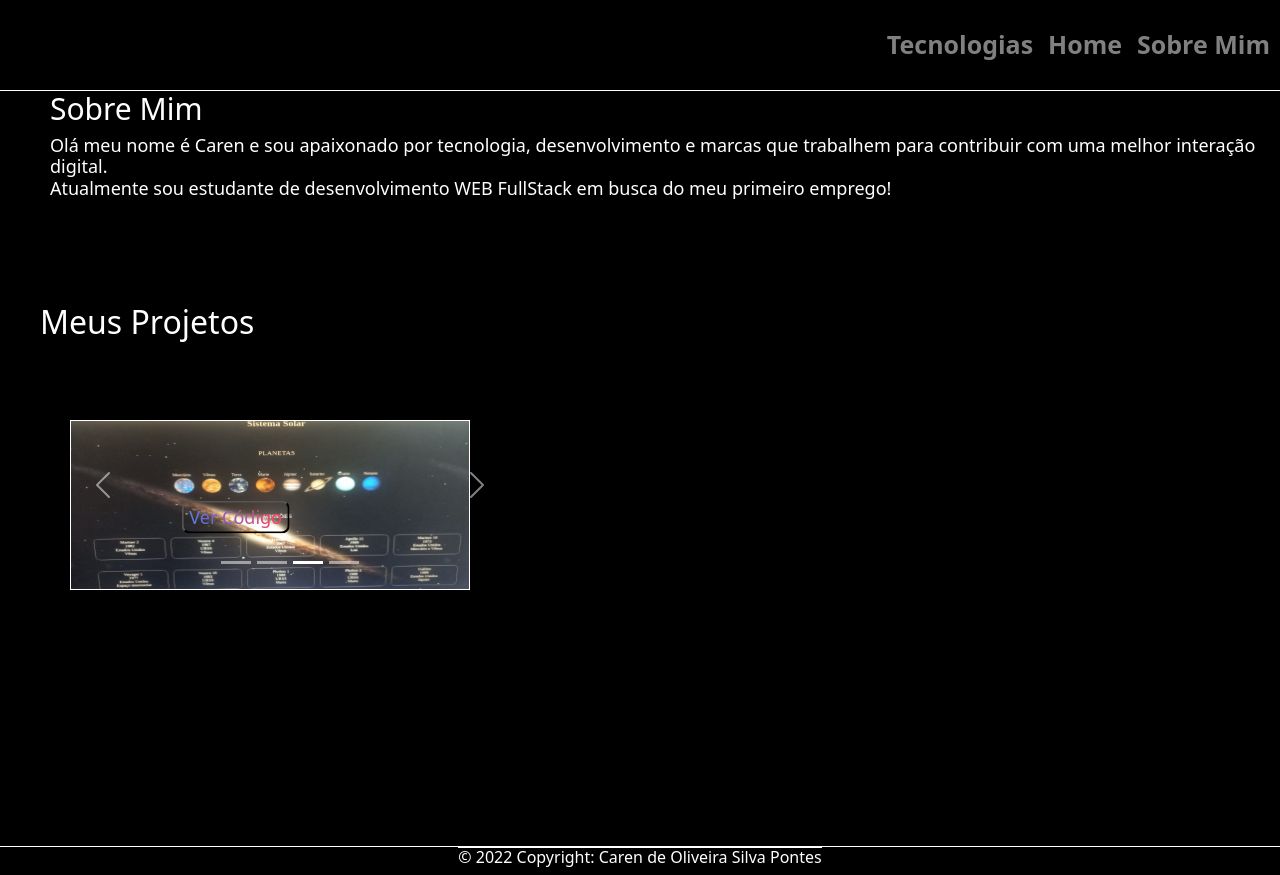
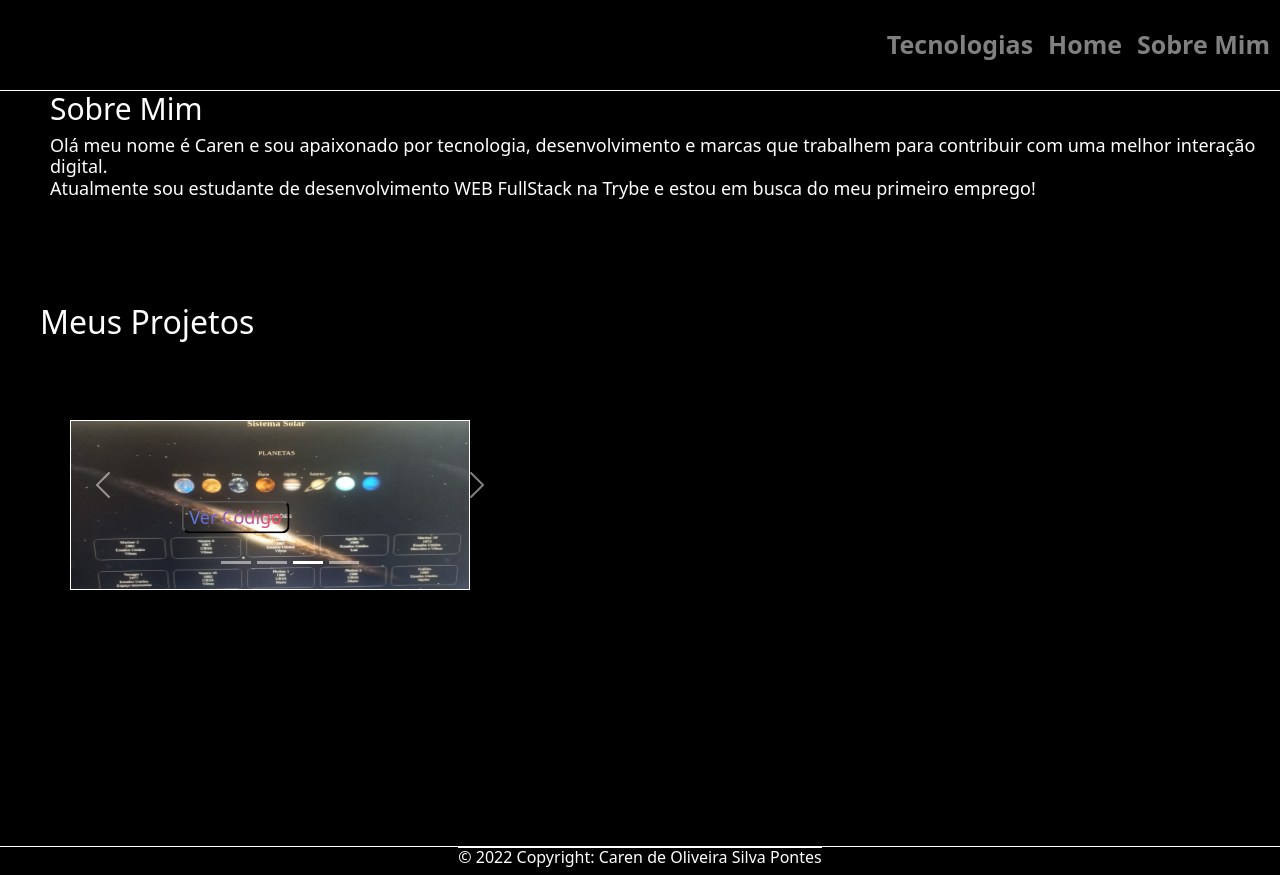
Before and after one commit to caren1994/Meu-Portifolio, a React (Create React App) app: page /sobre in a window 1280 px wide. Built offline with nearby package versions, Linux system fonts and the light colour scheme; a web font is replaced by a local one.

Commit message:
alteração texto sobre mim

```diff
--- a/src/components/Sobre.jsx
+++ b/src/components/Sobre.jsx
@@ -25,7 +25,7 @@ class Sobre extends React.Component {
             desenvolvimento e marcas que trabalhem para contribuir com uma
             melhor interação digital.
             <br />
-            Atualmente sou estudante de desenvolvimento WEB FullStack em busca
+            Atualmente sou estudante de desenvolvimento WEB FullStack na Trybe e estou  em busca
             do meu primeiro emprego!
           </h4>
           <br />
```
